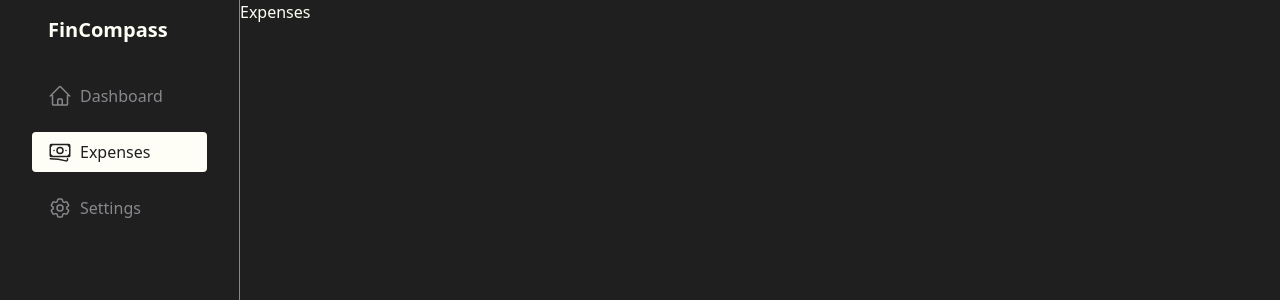
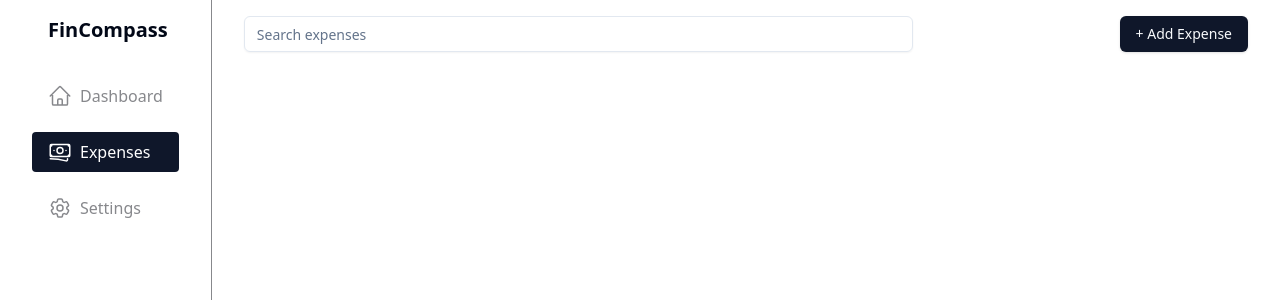
Before and after one commit to mandleyaditya18/expense-tracker-frontend, a React (Vite) app: page /expenses in a window 1280 px wide. Shown: the top 300 px of the page. Built offline with nearby package versions, Linux system fonts and the light colour scheme; no server answers; sample sign-in values are in the browser's storage.

Commit message:
add expenses page component & updated styles

```diff
--- a/src/App.tsx
+++ b/src/App.tsx
@@ -3,6 +3,7 @@ import { createBrowserRouter, RouterProvider } from "react-router-dom";
 import ProtectedRoute from "./components/hoc/ProtectedRoute";
 import Login from "./pages/Login";
 import SignUp from "./pages/SignUp";
+import Expenses from "./pages/Expenses";
 
 const router = createBrowserRouter([
   {
@@ -15,7 +16,7 @@ const router = createBrowserRouter([
       },
       {
         path: "/expenses",
-        element: <h1 className="text-custom-white">Expenses</h1>,
+        element: <Expenses />,
       },
       {
         path: "/settings",
--- a/src/components/hoc/ProtectedRoute.tsx
+++ b/src/components/hoc/ProtectedRoute.tsx
@@ -18,9 +18,11 @@ const ProtectedRoute = () => {
   }, [navigate, user, location]);
 
   return (
-    <div className="flex h-dvh w-dvw bg-[#1f1f1f]">
+    <div className="flex h-dvh w-dvw">
       <Navbar />
-      <Outlet />
+      <div className="w-full">
+        <Outlet />
+      </div>
     </div>
   );
 };
--- a/src/components/shared/Navbar.tsx
+++ b/src/components/shared/Navbar.tsx
@@ -18,9 +18,7 @@ const NAV_ITEMS = [
 const Navbar = () => {
   return (
     <nav className=" w-screen fixed md:relative bottom-0 border-t py-4 md:w-60 md:min-h-dvh md:border-t-0 md:border-r border-[#87888c] md:py-4 md:px-8">
-      <h1 className="font-bold pl-4 text-custom-white text-xl hidden md:block">
-        FinCompass
-      </h1>
+      <h1 className="font-bold pl-4 text-xl hidden md:block">FinCompass</h1>
       <ul className="flex justify-around text-[#87888c] md:flex-col md:gap-4 md:mt-8">
         {NAV_ITEMS.map((item, index) => {
           const Icon = item.icon;
@@ -29,10 +27,8 @@ const Navbar = () => {
               to={item.path}
               key={index}
               className={({ isActive }) =>
-                `px-4 py-2 flex flex-col md:flex-row items-center md:gap-2 hover:bg-[#87888c] hover:text-[#1f1f1f] rounded-full md:rounded-sm ${
-                  isActive
-                    ? "bg-custom-white text-[#1f1f1f] hover:!bg-custom-white"
-                    : ""
+                `px-4 py-2 flex flex-col md:flex-row items-center md:gap-2 hover:bg-[#87888c] hover:text-white rounded-full md:rounded-sm ${
+                  isActive ? "bg-primary text-white hover:!bg-primary" : ""
                 }`
               }
             >
--- /dev/null
+++ b/src/pages/Expenses.tsx
@@ -0,0 +1,15 @@
+import { Button } from "@/components/ui/button";
+import { Input } from "@/components/ui/input";
+
+const Expenses = () => {
+  return (
+    <div className="py-4 px-8 w-100">
+      <div className="flex justify-between items-center">
+        <Input type="text" placeholder="Search expenses" className="w-2/3" />
+        <Button>+ Add Expense</Button>
+      </div>
+    </div>
+  );
+};
+
+export default Expenses;
```
